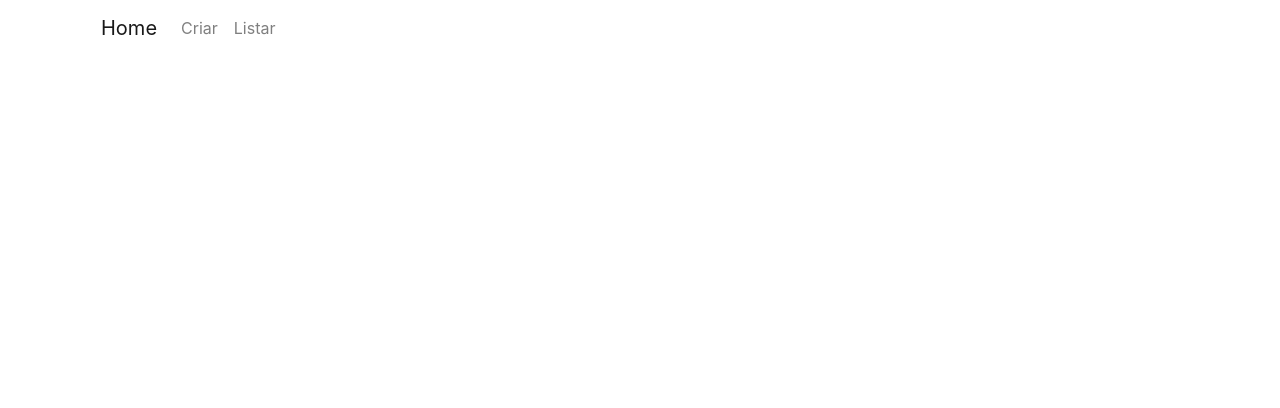
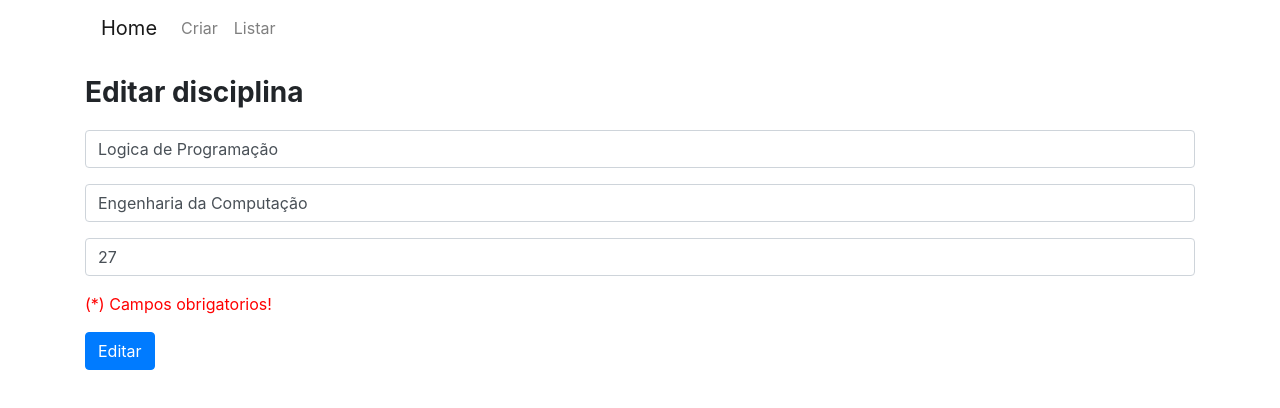
Before and after one commit to dududueedu/WEB_2020_1, a React (Create React App) app in the folder atividade3/crud/: page /edit/1 in a window 1280 px wide. Shown: the top 408 px of the page. Built offline with nearby package versions, Linux system fonts and the light colour scheme; data requests are answered from the project's data file.

Commit message:
Atividade3com4

```diff
--- a/atividade3/crud/data/db.json
+++ b/atividade3/crud/data/db.json
@@ -1,28 +1,22 @@
 {
   "disciplinas": [
     {
-      "nome": "Lógica de Programação",
-      "curso": "Sistemas de Informação",
-      "capacidade": "45",
+      "nome": "Logica de Programação",
+      "curso": "Engenharia da Computação",
+      "capacidade": "27",
       "id": 1
     },
     {
       "nome": "Estruturas de Dados",
       "curso": "Sistemas de Informação",
-      "capacidade": "40",
+      "capacidade": "31",
       "id": 2
     },
     {
-      "nome": "FBD",
-      "curso": "Engenharia de Software",
-      "capacidade": "45",
+      "nome": "Cálculo 1",
+      "curso": "DD",
+      "capacidade": "9",
       "id": 3
-    },
-    {
-      "nome": "Calculo 1",
-      "curso": "Engenharia da Computação",
-      "capacidade": "48",
-      "id": 4
     }
   ]
 }
--- a/atividade3/crud/src/App.js
+++ b/atividade3/crud/src/App.js
@@ -5,6 +5,7 @@ import { BrowserRouter as Router, Link, Switch, Route} from 'react-router-dom'
 import Create from './components/Create'
 import Home from './components/Home'
 import List from './components/List'
+import Edit from './components/Edit'
 
 //import './App.css'
 
@@ -36,6 +37,7 @@ export default class App extends Component {
                     <Route exact path='/' component={Home} />
                     <Route path='/create' component={Create} />
                     <Route path='/list' component={List} />
+                    <Route path='/edit/:id' component={Edit}/>
                 </Switch>
                 </div>
             </Router>
--- a/atividade3/crud/src/components/Edit.jsx
+++ b/atividade3/crud/src/components/Edit.jsx
@@ -1,10 +1,115 @@
 import React, { Component } from 'react'
+import axios from 'axios'
 
-export default class Edit extends Component{
-    render(){
-        return(
-            <div>
-                <p>Componente Edit</p>
+export default class Edit extends Component {
+
+    constructor(props) {
+        super(props)
+
+        this.state = {nome: '', curso: '', capacidade: ''}
+
+        this.setNome = this.setNome.bind(this)
+        this.setCurso = this.setCurso.bind(this)
+        this.setCapacidade = this.setCapacidade.bind(this)
+        this.onSubmit = this.onSubmit.bind(this)
+    }
+
+    setNome(e) {
+        this.setState({ nome: e.target.value })
+    }
+    setCurso(e) {
+        this.setState({ curso: e.target.value })
+    }
+    setCapacidade(e) {
+        this.setState({ capacidade: e.target.value })
+    }
+
+    onSubmit(e) {
+        e.preventDefault() //impedir de fazer reload da pagina
+
+        const editaDisciplina = {
+            nome: this.state.nome,
+            curso: this.state.curso,
+            capacidade: this.state.capacidade
+        }
+
+        axios.put('http://localhost:3001/disciplinas/' + this.props.match.params.id, editaDisciplina)
+            .then(
+                (res) => {
+                    this.props.history.push('/list')
+                }
+            )
+            .catch(
+                (error) => {
+                    console.log(error)
+                }
+            )
+    }
+
+    componentDidMount() {
+        axios.get('http://localhost:3001/disciplinas/' + this.props.match.params.id)
+            .then(
+                (res) => {
+                    this.setState({
+                        nome: res.data.nome,
+                        curso: res.data.curso,
+                        capacidade: res.data.capacidade
+                    })
+                }
+            )
+            .catch(
+                (error) => {
+                    console.log(error)
+                }
+            )
+    }
+
+
+    render() {
+        return (
+            <div className="containerCreate" style={{ marginTop: 20 }}>
+                <h3 style={{ marginBottom: 20 }}><strong>Editar disciplina</strong></h3>
+
+                <div className="alert alert-primary" role="alert"
+                    style={{ display: "none" }}>Disciplina editada com sucesso!
+                </div>
+
+                <div className="alert alert-danger" role="alert"
+                    style={{ display: "none" }}>Erro ao editar disciplina.
+                </div>
+
+
+                <form onSubmit={this.onSubmit}>
+                    <div className="form-group">
+                        <input type="text" className="form-control"
+                            placeholder="Nome (*)"
+                            value={this.state.nome}
+                            onChange={this.setNome}
+                            required />
+                    </div>
+
+                    <div className="form-group">
+                        <input type="text" className="form-control"
+                            placeholder="Curso (*)"
+                            value={this.state.curso}
+                            onChange={this.setCurso}
+                            required />
+                    </div>
+
+                    <div className="form-group">
+                        <input type="text" className="form-control"
+                            placeholder="Capacidade (*)"
+                            value={this.state.capacidade}
+                            onChange={this.setCapacidade}
+                            required />
+                    </div>
+                    <p style={{ color: "red" }}> (*) Campos obrigatorios! </p>
+
+                    <div className="form-group">
+                        <input type="submit" value="Editar" className="btn btn-primary" />
+                    </div>
+
+                </form>
             </div>
         )
     }
--- a/atividade3/crud/src/components/List.jsx
+++ b/atividade3/crud/src/components/List.jsx
@@ -7,7 +7,7 @@ export default class List extends Component{
     constructor(props) {
         super(props)
         this.state = { disciplinas: [] }
-        //this.deleteElementId = this.deleteElementId.bind(this)
+        this.deleteElementId = this.deleteElementId.bind(this)
     }
 
     componentDidMount() {
@@ -30,9 +30,19 @@ export default class List extends Component{
             (disc, i) => {
                 return <TableRow disciplina={disc}
                  key={i}
-                /*apagarElementoPorId={this.apagarElementoPorId}*//>
+                deleteElementId={this.deleteElementId}/>
             }
         )
+    }
+
+    deleteElementId(id) {
+        let disciplinasTemp = this.state.disciplinas
+        for (let i = 0; i < disciplinasTemp.length; i++) {
+            if (disciplinasTemp[i].id === id) {
+                disciplinasTemp.splice(i, 1)
+            }
+        }
+        this.setState({ disciplinas: disciplinasTemp })
     }
 
     render(){
--- a/atividade3/crud/src/components/TableRow.jsx
+++ b/atividade3/crud/src/components/TableRow.jsx
@@ -1,8 +1,29 @@
 import React, { Component } from 'react'
 import { Link } from 'react-router-dom'
-//import axios from 'axios'
+import axios from 'axios'
 
 export default class TableRow extends Component {
+
+    constructor(props) {
+        super(props)
+        this.delete = this.delete.bind(this)
+    }
+
+    delete() {
+        axios.delete('http://localhost:3001/disciplinas/' + this.props.disciplina.id)
+            .then(
+                (res) => {
+                    this.props.deleteElementId(this.props.disciplina.id)
+                    //console.log('APAGADOOOO')
+                }
+            )
+            .catch(
+                (error) => {
+                    console.log(error)
+                }
+            )
+    }
+
     render() {
         return (
             <tr>
@@ -24,7 +45,7 @@ export default class TableRow extends Component {
                 </td>
 
                 <td style={{ textAlign: "center" }}>
-                    <button onClick={this.apagar} className="btn btn-danger">Deletar</button>
+                    <button onClick={this.delete} className="btn btn-danger">Deletar</button>
                 </td>
             </tr>
 
```
